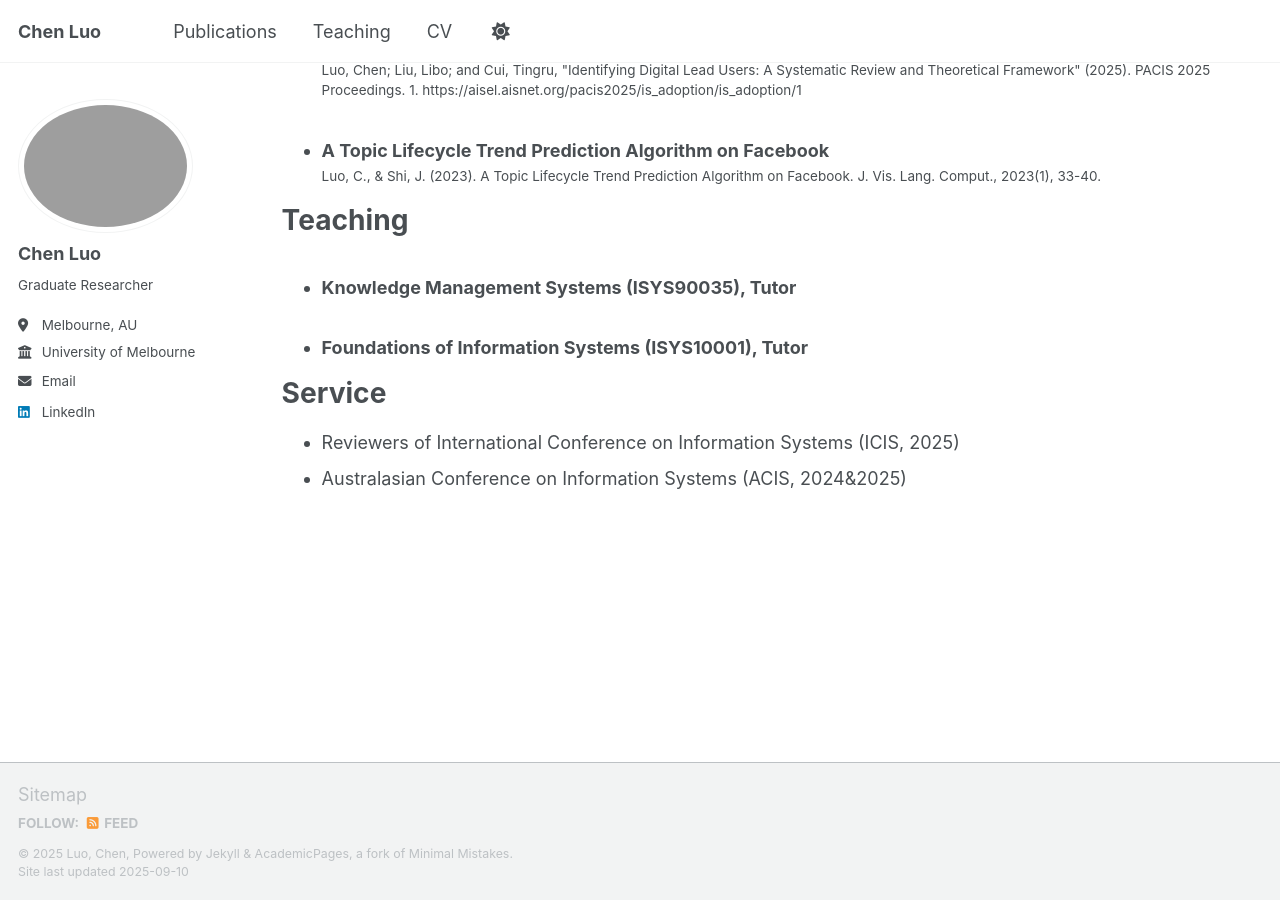
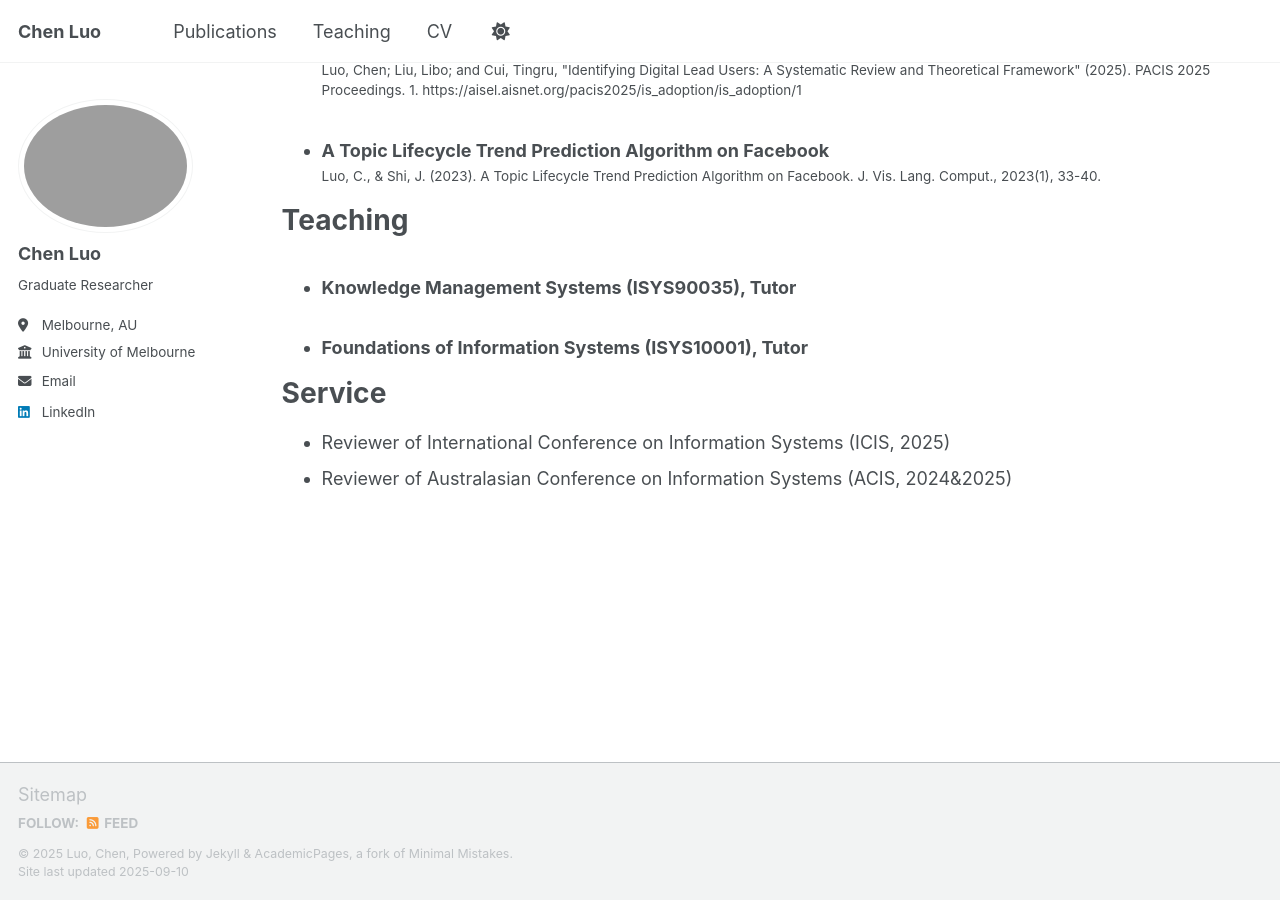
Before and after one commit to Linc0412/Linc0412.github.io, a Jekyll site: the page built from _pages/cv.md, in a window 1280 px wide and 900 px high, scrolled down 1100 px. Built offline with Jekyll 4.4.1, drawn with Linux system fonts in a browser that asks for light colours; a script that is not in the unit is left out.

Commit message:
Update cv.md

```diff
--- a/_pages/cv.md
+++ b/_pages/cv.md
@@ -44,5 +44,5 @@ Teaching
 
 Service
 ======
-* Reviewers of International Conference on Information Systems (ICIS, 2025)
-* Australasian Conference on Information Systems (ACIS, 2024&2025)
+* Reviewer of International Conference on Information Systems (ICIS, 2025)
+* Reviewer of Australasian Conference on Information Systems (ACIS, 2024&2025)
```
